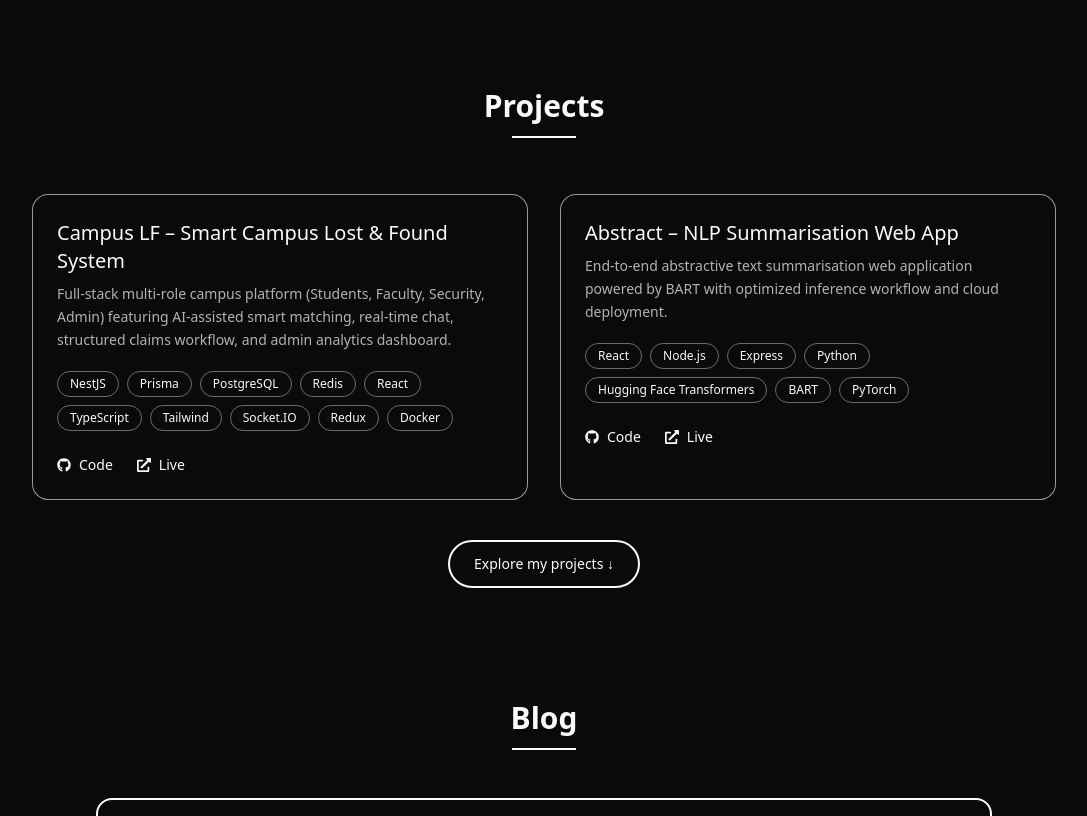
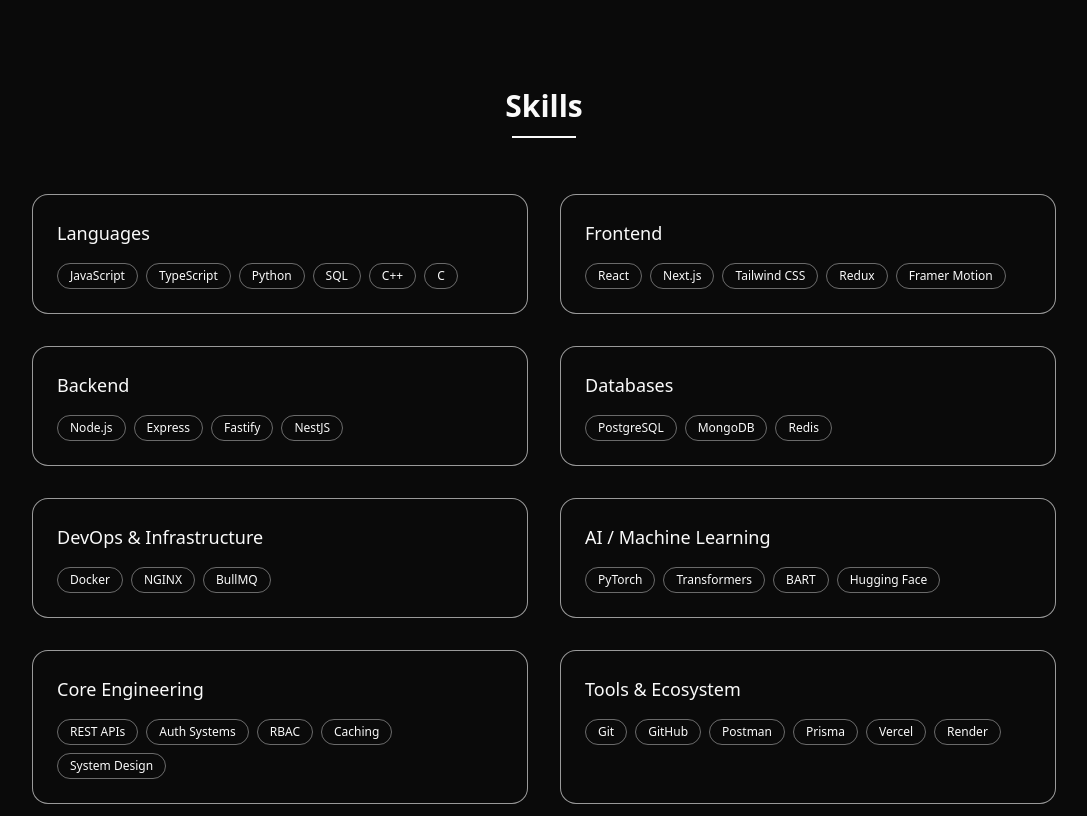
Before and after one commit to introversh/introversh, a React (Vite) app: page / in a window 1280 px wide. Shown: the part 840-1656 px from the top of the page, without its empty margins (96-1183 px from the left). Built offline with nearby package versions, Linux system fonts and the light colour scheme.

Commit message:
Add Skill Section

```diff
--- a/src/components/Contact.jsx
+++ b/src/components/Contact.jsx
@@ -81,7 +81,7 @@
           <form className="flex flex-col gap-4" onSubmit={handleSubmit}>
             <input
               type="text"
-              name="user_name"
+              name="name"
               placeholder="Your name"
               className="rounded-xl border border-secondary bg-transparent px-4 py-3 text-secondary outline-none placeholder:text-secondary/50"
               required
@@ -89,7 +89,7 @@
 
             <input
               type="email"
-              name="user_email"
+              name="email"
               placeholder="Your email"
               className="rounded-xl border border-secondary bg-transparent px-4 py-3 text-secondary outline-none placeholder:text-secondary/50"
               required
--- a/src/components/Navbar.jsx
+++ b/src/components/Navbar.jsx
@@ -4,6 +4,7 @@
 
 const NAV_ITEMS = [
   { label: "Home", id: "home" },
+  { label: "Skills", id: "skills" },
   { label: "Projects", id: "projects" },
   { label: "Blogs", id: "blogs" },
   { label: "Contact", id: "contact" },
--- /dev/null
+++ b/src/components/Skills.jsx
@@ -0,0 +1,109 @@
+import React from "react";
+import { motion } from "framer-motion";
+
+const skills = [
+  {
+    category: "Languages",
+    items: ["JavaScript", "TypeScript", "Python", "SQL", "C++", "C"]
+  },
+  {
+    category: "Frontend",
+    items: ["React", "Next.js", "Tailwind CSS", "Redux", "Framer Motion"]
+  },
+  {
+    category: "Backend",
+    items: ["Node.js", "Express", "Fastify", "NestJS"]
+  },
+  {
+    category: "Databases",
+    items: ["PostgreSQL", "MongoDB", "Redis"]
+  },
+  {
+    category: "DevOps & Infrastructure",
+    items: ["Docker", "NGINX", "BullMQ"]
+  },
+  {
+    category: "AI / Machine Learning",
+    items: ["PyTorch", "Transformers", "BART", "Hugging Face"]
+  },
+  {
+    category: "Core Engineering",
+    items: [
+      "REST APIs",
+      "Auth Systems",
+      "RBAC",
+      "Caching",
+      "System Design"
+    ]
+  },{
+    category: "Tools & Ecosystem",
+    items: [
+      "Git",
+      "GitHub",
+      "Postman",
+      "Prisma",
+      "Vercel",
+      "Render"
+    ]
+  }
+];
+
+const Skills = ({ animateKey }) => {
+  return (
+    <section
+      id="skills"
+      key={animateKey}
+      className="bg-primary px-6 pt-32"
+    >
+      {/* Heading */}
+      <div className="mb-14 text-center">
+        <motion.h2
+          initial={{ opacity: 0, y: 20 }}
+          animate={{ opacity: 1, y: 0 }}
+          transition={{ duration: 0.6 }}
+          className="text-3xl font-semibold text-secondary"
+        >
+          Skills
+        </motion.h2>
+
+        <motion.span
+          initial={{ scaleX: 0 }}
+          animate={{ scaleX: 1 }}
+          transition={{ duration: 0.5, ease: "easeOut", delay: 0.1 }}
+          className="mx-auto mt-3 block h-[2px] w-16 origin-left bg-secondary"
+        />
+      </div>
+
+      {/* Grid */}
+      <div className="mx-auto grid max-w-5xl gap-8 md:grid-cols-2">
+        {skills.map((group, idx) => (
+          <motion.div
+            key={group.category}
+            initial={{ opacity: 0, y: 24 }}
+            animate={{ opacity: 1, y: 0 }}
+            transition={{ duration: 0.5, delay: idx * 0.1 }}
+            whileHover={{ y: -6 }}
+            className="rounded-2xl border border-secondary/60 bg-primary p-6"
+          >
+            <h3 className="mb-4 text-lg font-medium text-secondary">
+              {group.category}
+            </h3>
+
+            <div className="flex flex-wrap gap-2">
+              {group.items.map((skill, i) => (
+                <span
+                  key={i}
+                  className="rounded-full border border-secondary/40 px-3 py-1 text-xs text-secondary"
+                >
+                  {skill}
+                </span>
+              ))}
+            </div>
+          </motion.div>
+        ))}
+      </div>
+    </section>
+  );
+};
+
+export default Skills;
--- a/src/pages/Home.jsx
+++ b/src/pages/Home.jsx
@@ -3,11 +3,15 @@
 import Projects from "../components/Projects";
 import Contact from "../components/Contact";
 import Blogs from "../components/Blog";
+import Skills from "../components/Skills";
 
 const Home = () => (
   <main>
     <section id="home" className="scroll-mt-24">
       <Hero />
+    </section>
+    <section id="skills" className="scroll-mt-24">
+      <Skills />
     </section>
 
     <section id="projects" className="scroll-mt-24">
```
